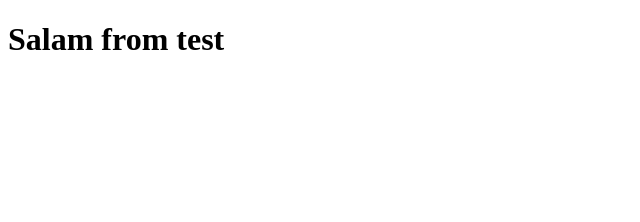
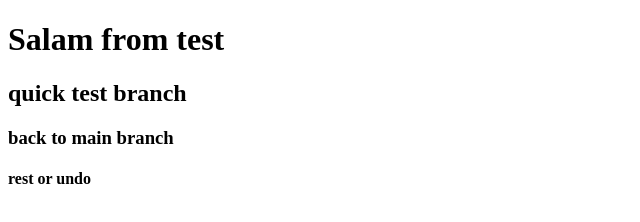
Before and after one commit to TAHAKHALED2018/second-app, a plain HTML site: page index.html in a window 1280 px wide. Shown: the whole page, without its empty margins (0-640 px from the left). Drawn offline with Linux system fonts and the light colour scheme.

Commit message:
back to v1

```diff
--- a/index.html
+++ b/index.html
@@ -9,6 +9,9 @@
 <body>
     <div>
         <h1>Salam from test</h1>
+        <h2>quick test branch</h2>
+        <h3>back to main branch</h3>
+        <h4>rest or undo </h4>
     </div>
 </body>
 </html>
```
